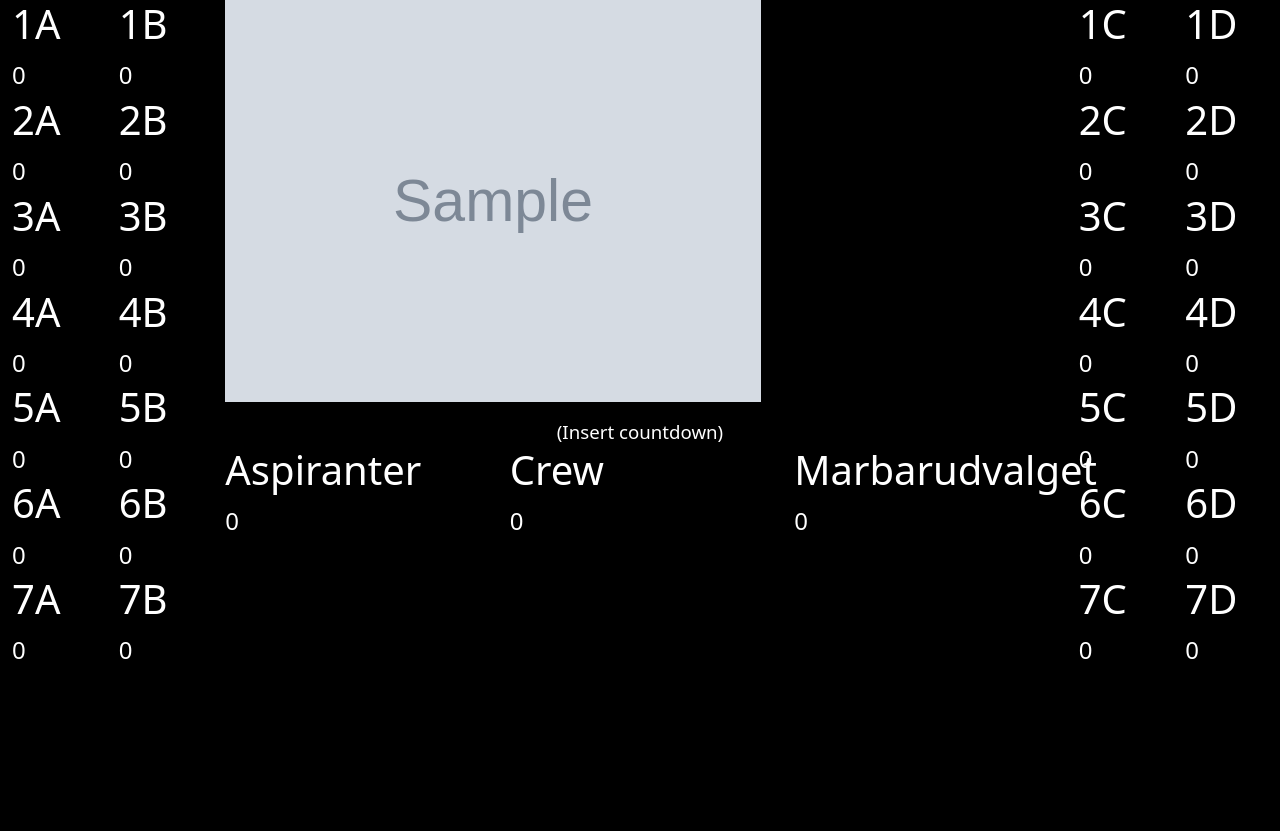
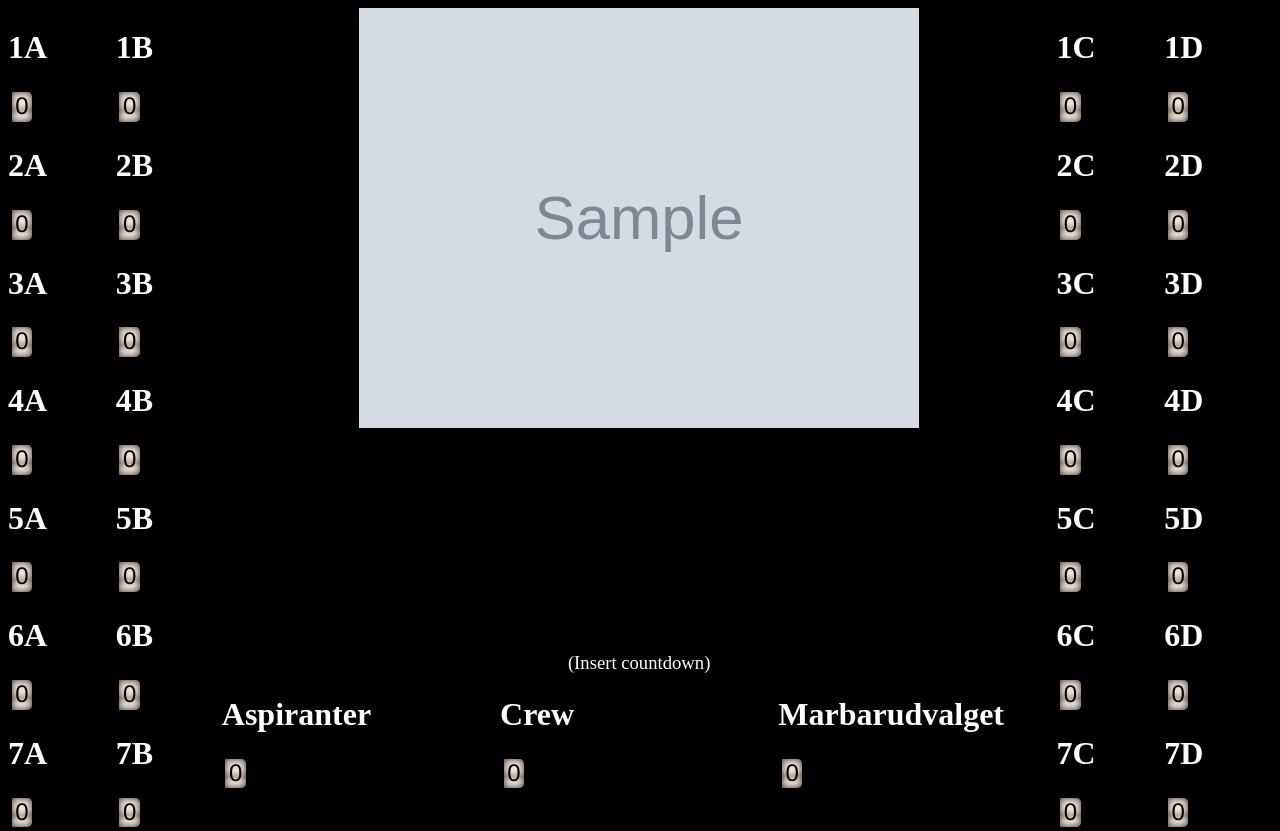
Before and after one commit to 0undefined/marbar-stregsystem, a Django app: template stregsystem/cms/templates/cms/marbar_detail.html in a window 1280 px wide. Before the commit the page ends 659 px from the top, so only its background shows below. Run offline with Django 4.2, Linux system fonts and the light colour scheme; the template is opened without the code that fills it: most values are stand-ins (such as "Sample title", 1, 10 or a date in 2020); grey boxes marked "Sample" are stand-in pictures.

Commit message:
Facelift

```diff
--- a/stregsystem/cms/templates/base.html
+++ b/stregsystem/cms/templates/base.html
@@ -10,10 +10,17 @@
     <meta Http-Equiv="Cache-directive: no-cache">
     <meta name="viewport" content="width=device-width, initial-scale=1">
     <meta Http-Equiv="Expires" Content="0">
-    <link media="all" rel="stylesheet" href="{% static 'css/bootstrap.css' %}">
     {# Remember to include default css #}
     <style>
       body {color:white; background-color:black;}
+      input[type="button"],
+      input[type="submit"],
+      input[type="text"]
+      {
+        padding: 3pt;
+        min-width: 1pc;
+        min-height: 1pc;
+      }
       /*
       a, a:link, a:visited {color:blue; text-decoration:none; transition:color 1s;}
       a:hover, a:active {color:cyan; text-decoration:none; transition:color 1s;}
--- a/stregsystem/cms/templates/cms/marbar_detail.html
+++ b/stregsystem/cms/templates/cms/marbar_detail.html
@@ -2,7 +2,7 @@
 
 {% block title %}{{ object.title }}{% endblock %}
 {% block head %}
-<link rel="stylesheet" href="/static/odometer/themes/odometer-theme-minimal.css" />
+<link rel="stylesheet" href="/static/odometer/themes/odometer-theme-car.css" />
 <script src="/static/odometer/odometer.js"></script>
 <style>
 /* default styling */
@@ -35,6 +35,51 @@
 .carousel-fade .carousel-inner .prev.right { opacity: 1; }
 .carousel-fade .carousel-control { z-index: 2; }
 .top-buffer { margin-top: 0px; }
+
+.container {
+  display:flex;
+  flex-direction:row;
+}
+.col {
+  display:flex;
+  flex-grow:1;
+  flex-direction:column;
+  height: calc(100vh - 1pc);
+}
+.mid {
+  display:flex;
+  flex-grow:4;
+  flex-direction:column;
+  height: calc(100vh - 1pc);
+}
+.champs {
+  display:flex;
+  flex-grow:1/7;
+  flex-direction:row;
+  justify-content: center;
+}
+.kitchen {
+  display:flex;
+  flex:1;
+  flex-direction:column;
+  justify-content: center;
+}
+.mid > .row:first-child {
+  display: flex;
+  flex:5.9;
+  justify-content: center;
+}
+.mid > .row > .banner {
+  align-self: flex-start;
+}
+.mid > .row:nth-child(2) {
+  display: flex;
+  flex:0.1;
+  justify-content: center;
+}
+.mid > .champs {
+  flex:1;
+}
 </style>
 <style>
 /* custom styling */
@@ -161,29 +206,28 @@ Go see the list of old marbars at <a href="{% url 'index' %}">index</a>
   <h1 class="text-center align-middle" style="margin-top:20vh">Marbar has concluded.</h1>
 </div>
 {% else %}
-<div class="container-fluid">
-  <div class="row">
-    <div class="col-sm-1">
-      <h1>1A</h1><div id="1A" class="odometer">0</div>
-      <h1>2A</h1><div id="2A" class="odometer">0</div>
-      <h1>3A</h1><div id="3A" class="odometer">0</div>
-      <h1>4A</h1><div id="4A" class="odometer">0</div>
-      <h1>5A</h1><div id="5A" class="odometer">0</div>
-      <h1>6A</h1><div id="6A" class="odometer">0</div>
-      <h1>7A</h1><div id="7A" class="odometer">0</div>
+<div class="container">
+  <div class="col">
+    <div class="kitchen"><h1>1A</h1><div id="1A" class="odometer">0</div></div>
+    <div class="kitchen"><h1>2A</h1><div id="2A" class="odometer">0</div></div>
+    <div class="kitchen"><h1>3A</h1><div id="3A" class="odometer">0</div></div>
+    <div class="kitchen"><h1>4A</h1><div id="4A" class="odometer">0</div></div>
+    <div class="kitchen"><h1>5A</h1><div id="5A" class="odometer">0</div></div>
+    <div class="kitchen"><h1>6A</h1><div id="6A" class="odometer">0</div></div>
+    <div class="kitchen"><h1>7A</h1><div id="7A" class="odometer">0</div></div>
   </div>
 
-    <div class="col-sm-1">
-      <h1>1B</h1><div id="1B" class="odometer">0</div>
-      <h1>2B</h1><div id="2B" class="odometer">0</div>
-      <h1>3B</h1><div id="3B" class="odometer">0</div>
-      <h1>4B</h1><div id="4B" class="odometer">0</div>
-      <h1>5B</h1><div id="5B" class="odometer">0</div>
-      <h1>6B</h1><div id="6B" class="odometer">0</div>
-      <h1>7B</h1><div id="7B" class="odometer">0</div>
+  <div class="col">
+    <div class="kitchen"><h1>1B</h1><div id="1B" class="odometer">0</div></div>
+    <div class="kitchen"><h1>2B</h1><div id="2B" class="odometer">0</div></div>
+    <div class="kitchen"><h1>3B</h1><div id="3B" class="odometer">0</div></div>
+    <div class="kitchen"><h1>4B</h1><div id="4B" class="odometer">0</div></div>
+    <div class="kitchen"><h1>5B</h1><div id="5B" class="odometer">0</div></div>
+    <div class="kitchen"><h1>6B</h1><div id="6B" class="odometer">0</div></div>
+    <div class="kitchen"><h1>7B</h1><div id="7B" class="odometer">0</div></div>
   </div>
 
-    <div class="col-sm-8">
+  <div class="mid">
     <div class="row">
       {% if object.banner.name %}
       <img class="banner" src="{{ object.banner.url }}">
@@ -202,33 +246,31 @@ Go see the list of old marbars at <a href="{% url 'index' %}">index</a>
       {% endif %}
     </div>
 
-      <div class="row top-buffer">
-        <div class="col-sm-4"><h1>Aspiranter</h1><div id="Aspiranter" class="odometer">0</div></div>
-        <div class="col-sm-4"><h1>Crew</h1><div id="Crew" class="odometer">0</div></div>
-        <div class="col-sm-4"><h1>Marbarudvalget</h1><div id="Marbarudvalget" class="odometer">0</div></div>
+    <div class="champs">
+      <div class="kitchen"><h1>Aspiranter</h1><div id="Aspiranter" class="odometer">0</div></div>
+      <div class="kitchen"><h1>Crew</h1><div id="Crew" class="odometer">0</div></div>
+      <div class="kitchen"><h1>Marbarudvalget</h1><div id="Marbarudvalget" class="odometer">0</div></div>
     </div>
   </div>
 
-    <div class="col-sm-1">
-      <h1>1C</h1><div id="1C" class="odometer">0</div>
-      <h1>2C</h1><div id="2C" class="odometer">0</div>
-      <h1>3C</h1><div id="3C" class="odometer">0</div>
-      <h1>4C</h1><div id="4C" class="odometer">0</div>
-      <h1>5C</h1><div id="5C" class="odometer">0</div>
-      <h1>6C</h1><div id="6C" class="odometer">0</div>
-      <h1>7C</h1><div id="7C" class="odometer">0</div>
+  <div class="col">
+    <div class="kitchen"><h1>1C</h1><div id="1C" class="odometer">0</div></div>
+    <div class="kitchen"><h1>2C</h1><div id="2C" class="odometer">0</div></div>
+    <div class="kitchen"><h1>3C</h1><div id="3C" class="odometer">0</div></div>
+    <div class="kitchen"><h1>4C</h1><div id="4C" class="odometer">0</div></div>
+    <div class="kitchen"><h1>5C</h1><div id="5C" class="odometer">0</div></div>
+    <div class="kitchen"><h1>6C</h1><div id="6C" class="odometer">0</div></div>
+    <div class="kitchen"><h1>7C</h1><div id="7C" class="odometer">0</div></div>
   </div>
 
-    <div class="col-sm-1">
-      <h1>1D</h1><div id="1D" class="odometer">0</div>
-      <h1>2D</h1><div id="2D" class="odometer">0</div>
-      <h1>3D</h1><div id="3D" class="odometer">0</div>
-      <h1>4D</h1><div id="4D" class="odometer">0</div>
-      <h1>5D</h1><div id="5D" class="odometer">0</div>
-      <h1>6D</h1><div id="6D" class="odometer">0</div>
-      <h1>7D</h1><div id="7D" class="odometer">0</div>
-    </div>
-
+  <div class="col">
+    <div class="kitchen"><h1>1D</h1><div id="1D" class="odometer">0</div></div>
+    <div class="kitchen"><h1>2D</h1><div id="2D" class="odometer">0</div></div>
+    <div class="kitchen"><h1>3D</h1><div id="3D" class="odometer">0</div></div>
+    <div class="kitchen"><h1>4D</h1><div id="4D" class="odometer">0</div></div>
+    <div class="kitchen"><h1>5D</h1><div id="5D" class="odometer">0</div></div>
+    <div class="kitchen"><h1>6D</h1><div id="6D" class="odometer">0</div></div>
+    <div class="kitchen"><h1>7D</h1><div id="7D" class="odometer">0</div></div>
   </div>
 </div>
 {% endif %}
```
Also changed, not shown: stregsystem/cms/templates/cms/interface.html (+87 -61 lines). Lines whose indentation alone changed are shown as unchanged.
